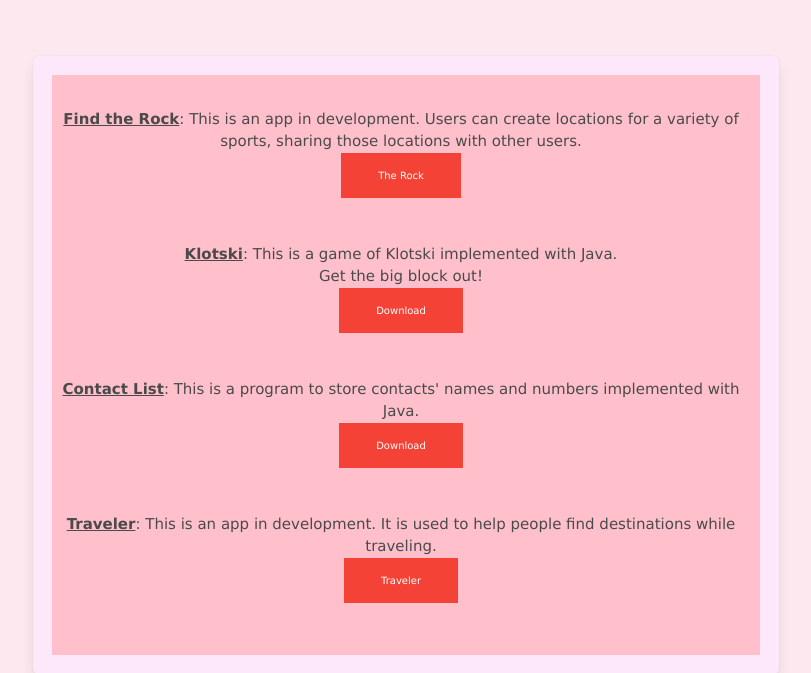
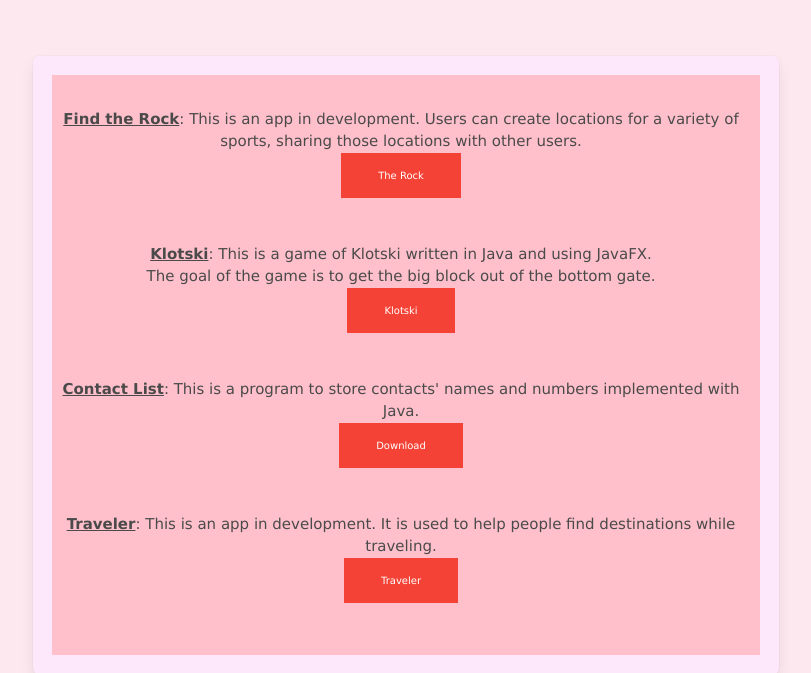
Before and after one commit to chuckthemole/website, a Django app: page /projects in a window 1280 px wide. Shown: the part 60-733 px from the top of the page, without its empty margins (234-1045 px from the left). Run offline with Django 3.2, Linux system fonts and the light colour scheme; some libraries are stand-ins or nearby versions.

Commit message:
Implement klotski.jar

```diff
--- a/chucksite/templates/chucksite/projects.html
+++ b/chucksite/templates/chucksite/projects.html
@@ -15,9 +15,9 @@
             <u><b>Find the Rock</b></u>: This is an app in development. Users can create locations for a variety of sports, sharing those locations with other users.
             <p> <a class="headerButton" href="http://www.therock.charles-pikaart-thomas.com" target="_blank">The Rock</a> </p>
             <br><br>
-            <u><b>Klotski</b></u>: This is a game of Klotski implemented with Java.
-            <br>Get the big block out!
-            <p> <a class="headerButton" href="{% static 'chucksite/projects/Klotski.zip' %}" download>Download</a> </p>
+            <u><b>Klotski</b></u>: This is a game of Klotski written in Java and using JavaFX.
+            <br>The goal of the game is to get the big block out of the bottom gate.
+            <p> <a class="headerButton" href="{% url 'chucksite:klotski' %}" download>Klotski</a> </p>
             <br><br>
             <u><b>Contact List</b></u>: This is a program to store contacts' names and numbers implemented with Java.
             <p> <a class="headerButton" href="{% static 'chucksite/projects/ContactList.zip' %}" download>Download</a> </p>
--- a/chucksite/urls.py
+++ b/chucksite/urls.py
@@ -8,4 +8,5 @@ urlpatterns = [
     path('resume', views.resume, name='resume'),
     path('projects', views.projects, name='projects'),
     path('download', views.download, name='download'),
+    path('klotski', views.klotski, name='klotski')
 ]
--- a/chucksite/views.py
+++ b/chucksite/views.py
@@ -32,6 +32,10 @@ def projects(request):
     else:
         return HttpResponse(status=500)
 
+def klotski(filename):
+    os.popen("java -jar chucksite/static/chucksite/projects/klotski.jar")
+    return 0
+
 #Not using now
 def download(request, path):
     file_path = os.path.join(settings.MEDIA_ROOT, path)
```
Also changed, not shown: 1 other file.
